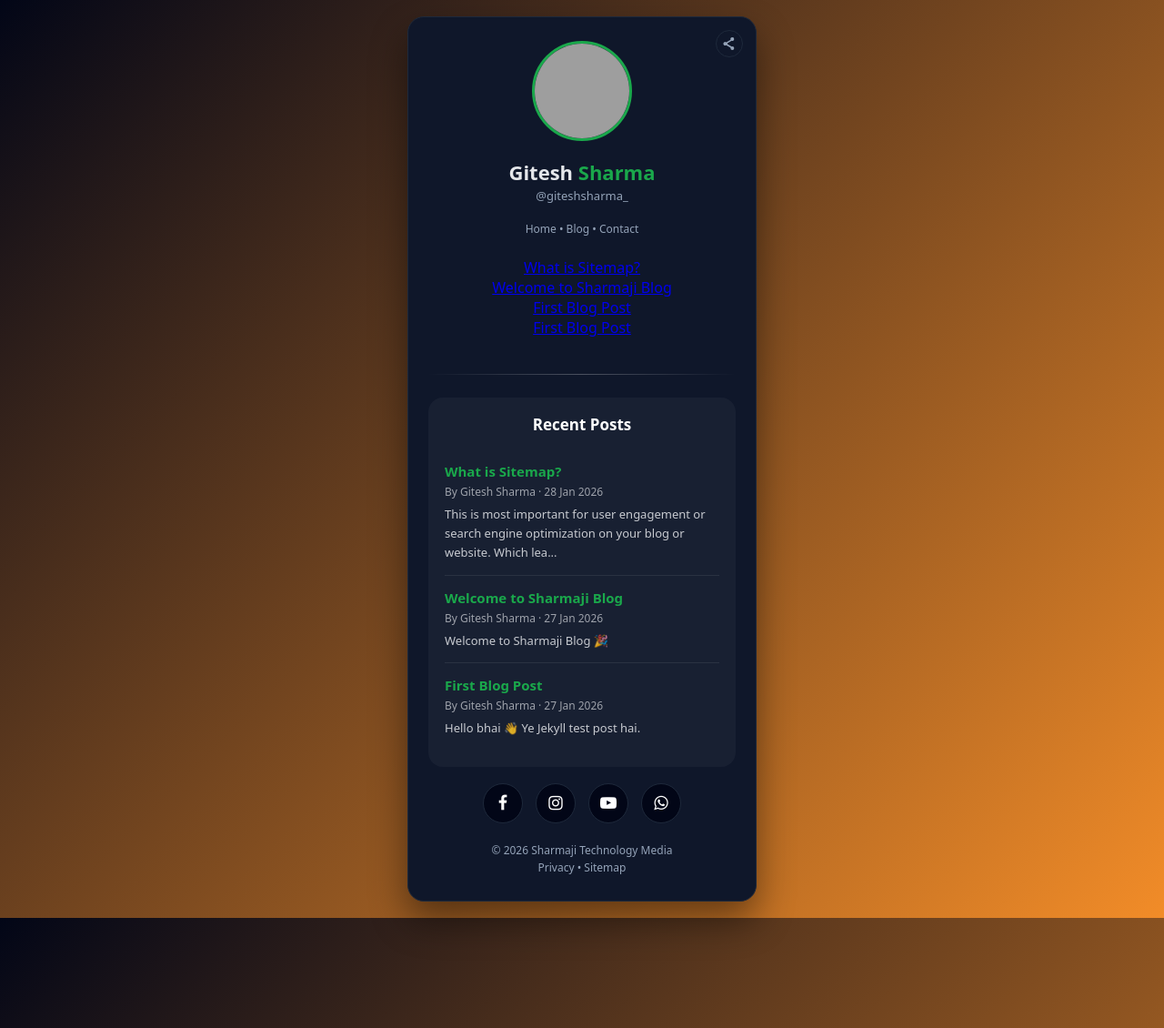
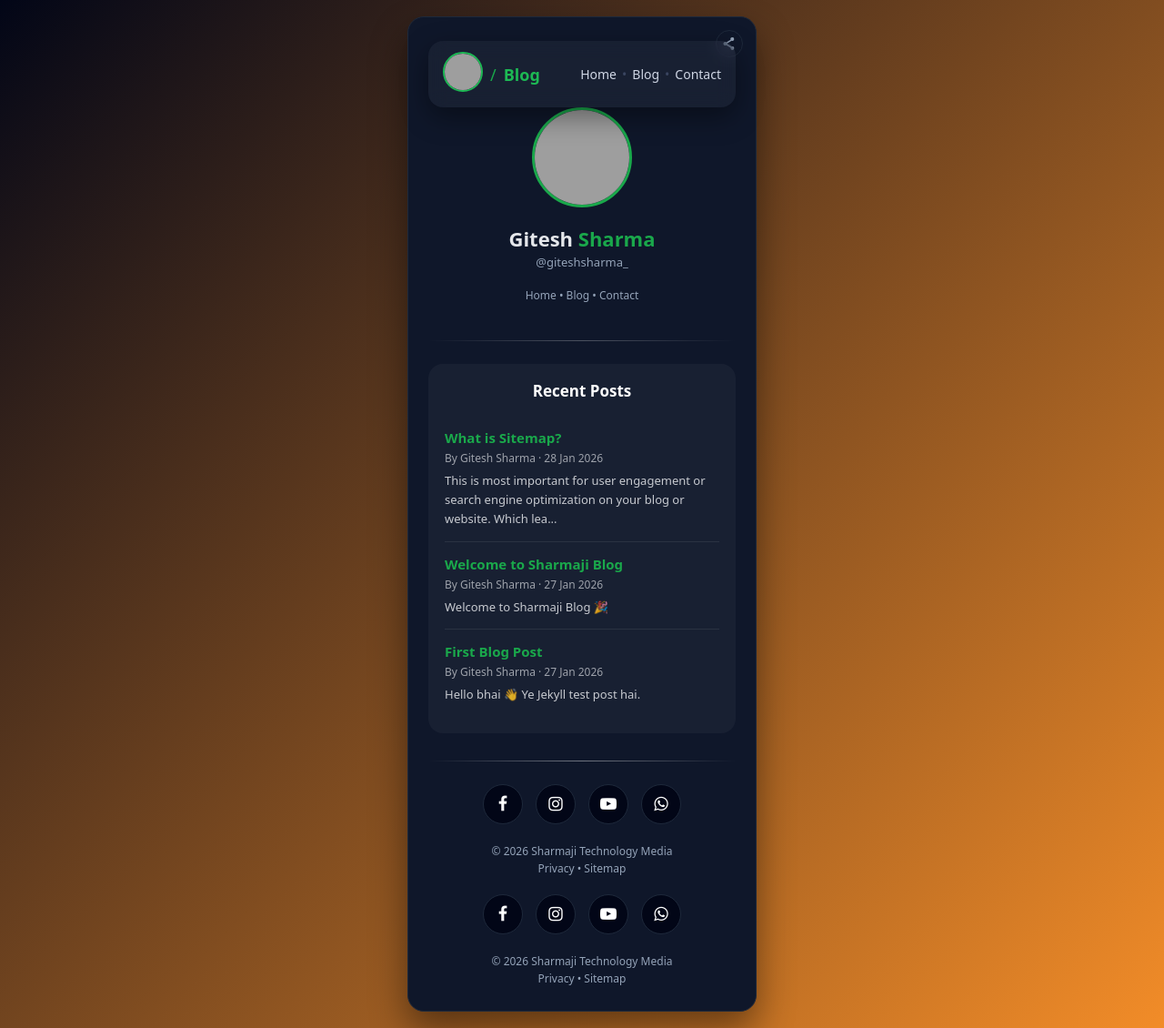
Before and after one commit to gitesh-sharma/blog, a Jekyll site: the page built from index.html, in a window 1280 px wide. Shown: the whole page at 91% size. Built offline with Jekyll 4.4.1, drawn with Linux system fonts in a browser that asks for light colours; grey boxes are pictures that could not be loaded.

Commit message:
Update index.html

```diff
--- a/index.html
+++ b/index.html
@@ -13,7 +13,7 @@ title: Home | Gitesh Sharma - Sharmaji Technology Media
         </svg>
       </button>
     </div>
-
+    {% include header.html %}
     <!-- PROFILE -->
     <img src="/en/images/gitesh-sharma.png" class="avatar" alt="Gitesh Sharma">
     <div class="name">Gitesh <span>Sharma</span></div>
@@ -23,14 +23,6 @@ title: Home | Gitesh Sharma - Sharmaji Technology Media
       <a href="/en/">Home</a> •
       <a href="/blog/">Blog</a> •
       <a href="/en/org/contact-us.html">Contact</a>
-    </div>
-    <!-- 🔥 BLOG LIST AUTO -->
-    <div class="post-list">
-      {% for post in site.posts %}
-        <p>
-          <a href="{{ site.baseurl }}{{ post.url }}">{{ post.title }}</a>
-        </p>
-      {% endfor %}
     </div>
 
     <hr class="recent-divider">
@@ -64,6 +56,7 @@ title: Home | Gitesh Sharma - Sharmaji Technology Media
   </ul>
 </div>
 
+     {% include footer.html %}
 
     <!-- SOCIAL -->
     <div class="social-icons">
```
